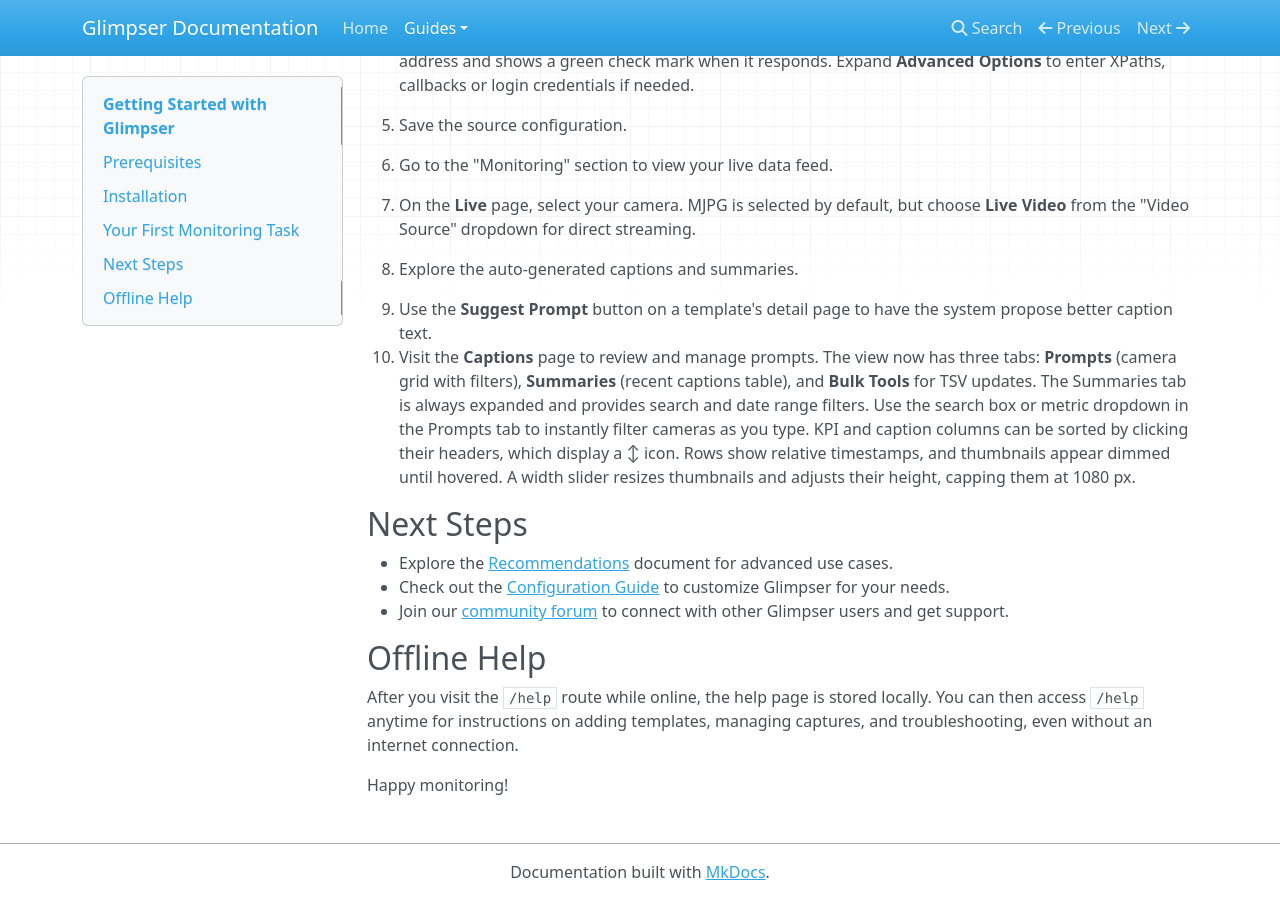
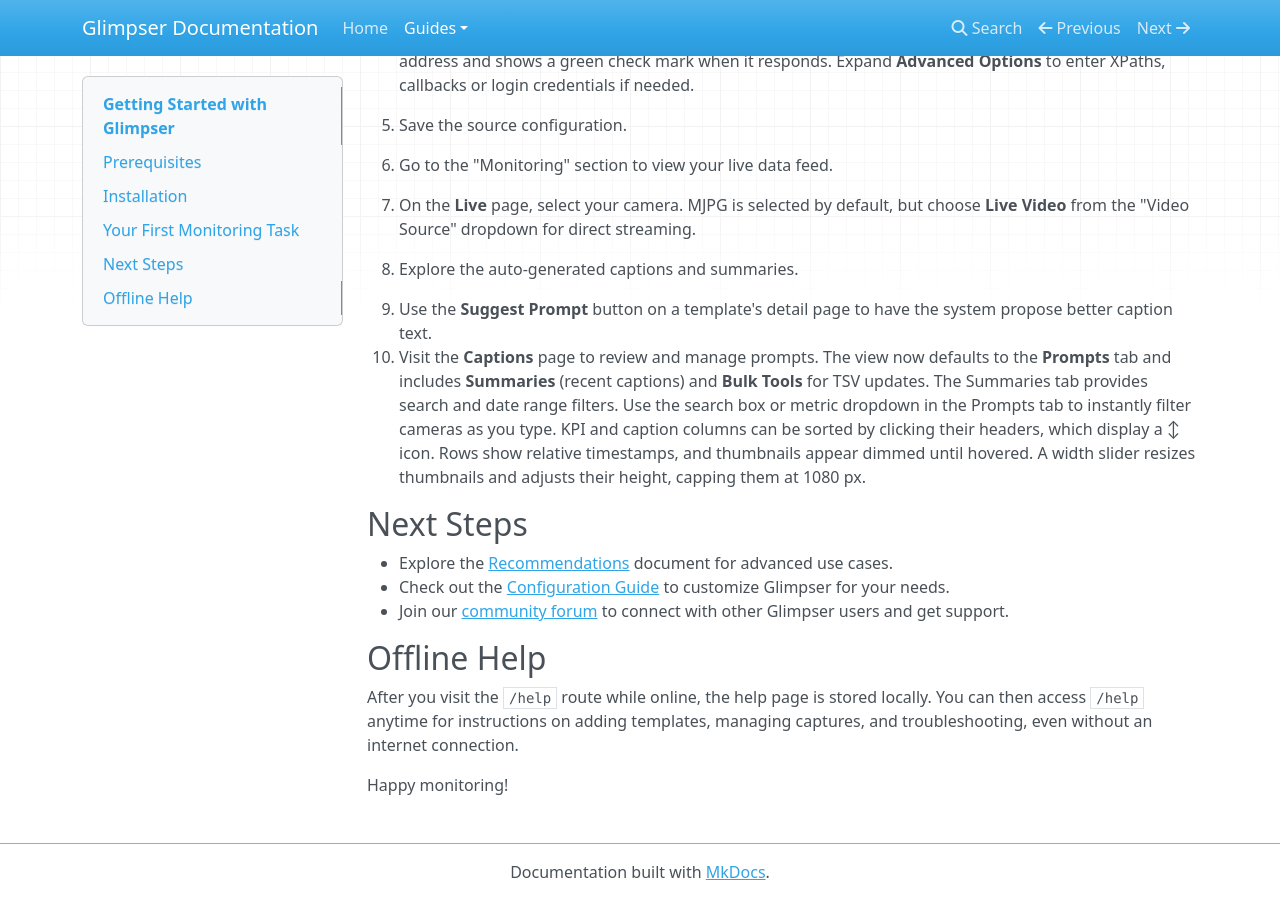
Before and after one commit to KristopherKubicki/glimpser, an MkDocs documentation site: the page built from docs/getting_started.md, in a window 1280 px wide and 900 px high, scrolled down 929 px. Built offline with MkDocs 1.6.1, drawn with Linux system fonts in a browser that asks for light colours; nearby versions of some CDN libraries.

Commit message:
fix(captions): refine prompt ui

```diff
--- a/app/static/css/style.css
+++ b/app/static/css/style.css
@@ -1454,6 +1454,7 @@
   color: var(--form-text-color);
   border: 1px solid var(--table-border-color);
   padding-right: 2rem;
+  box-sizing: border-box;
 }
 
 .update-button {
@@ -1463,6 +1464,11 @@
   width: auto;
   padding: 4px;
   margin-top: 0;
+  display: none;
+}
+
+.chat-prompt:focus-within .update-button {
+  display: inline-block;
 }
 
 /* Footer Styles */
--- a/docs/getting_started.md
+++ b/docs/getting_started.md
@@ -61,7 +61,7 @@
 
 8. Explore the auto-generated captions and summaries.
 9. Use the **Suggest Prompt** button on a template's detail page to have the system propose better caption text.
-10. Visit the **Captions** page to review and manage prompts. The view now has three tabs: **Prompts** (camera grid with filters), **Summaries** (recent captions table), and **Bulk Tools** for TSV updates. The Summaries tab is always expanded and provides search and date range filters. Use the search box or metric dropdown in the Prompts tab to instantly filter cameras as you type. KPI and caption columns can be sorted by clicking their headers, which display a ↕ icon. Rows show relative timestamps, and thumbnails appear dimmed until hovered. A width slider resizes thumbnails and adjusts their height, capping them at 1080&nbsp;px.
+10. Visit the **Captions** page to review and manage prompts. The view now defaults to the **Prompts** tab and includes **Summaries** (recent captions) and **Bulk Tools** for TSV updates. The Summaries tab provides search and date range filters. Use the search box or metric dropdown in the Prompts tab to instantly filter cameras as you type. KPI and caption columns can be sorted by clicking their headers, which display a ↕ icon. Rows show relative timestamps, and thumbnails appear dimmed until hovered. A width slider resizes thumbnails and adjusts their height, capping them at 1080&nbsp;px.
 
 
 ## Next Steps
```
Also changed, not shown: app/static/js/tabs.js (+9 -5 lines), app/static/icons/sprite.svg, 2 other files.
